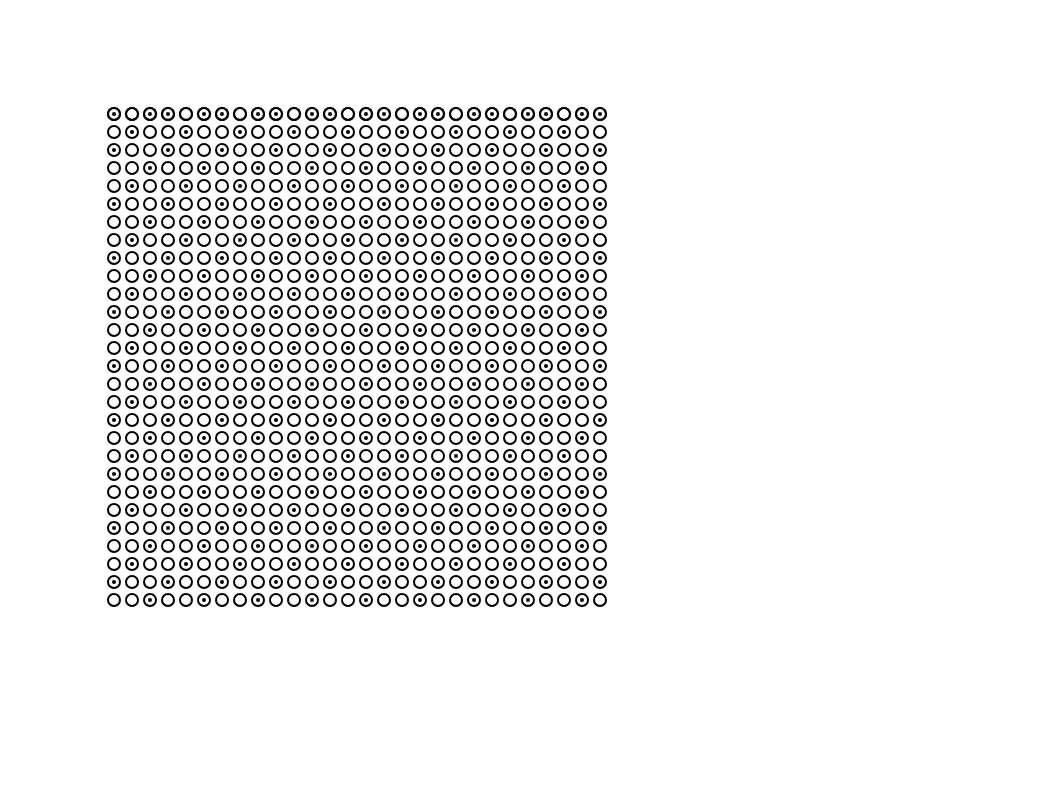
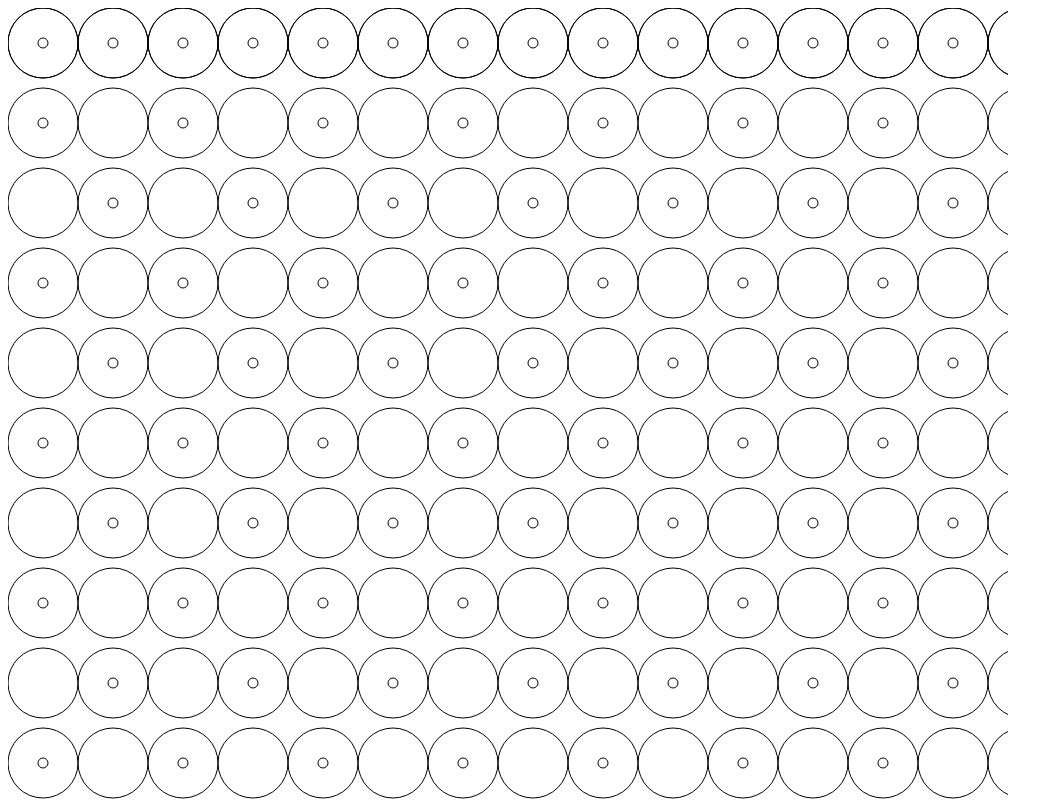
Before and after one commit to Alonsoe44/VisualDesignJs, a plain HTML site: page index.html in a window 1280 px wide. Shown: the top 801 px of the page, without its empty margins (0-1063 px from the left). Drawn offline with Linux system fonts and the light colour scheme.

Commit message:
MOre circles

```diff
--- a/index.html
+++ b/index.html
@@ -6,6 +6,6 @@
     <script src="script.js" defer ></script>
 </head>
 <body>
-    <canvas width="600" height="600"></canvas>
+    <canvas width="1000" height="1000"></canvas>
 </body>
 </html>
--- a/script.js
+++ b/script.js
@@ -5,15 +5,15 @@ context.fillStyle = 'green';
 //context.fillRect(100 ,100, 400, 400);
 
 //center of contorl with a lot of parameters
-let xspace = 3;
-let yspace = 3;
-let radius = 6;
+let xspace = 0;
+let yspace = 5;
+let radius = 35;
 let random = false;
 let divisor = parseInt(Math.random()*10);
 console.log(divisor);
 let squareSide = 30;
-let dividendo = 3;
-context.lineWidth = 2;
+let dividendo = 2;
+context.lineWidth = 1;
 if(!random){
     divisor = dividendo;
 }
@@ -23,7 +23,7 @@ let condiStatement = 0;
 
 
 
-let yHolder = 100+radius;
+let yHolder = radius;
 
 for(let j = 0; j <= squareSide; j++){
     for (let i = 0; i < squareSide; i++) {
@@ -32,7 +32,7 @@ for(let j = 0; j <= squareSide; j++){
         context.stroke();
         if((i+j)%divisor==0) {
             context.beginPath();
-            context.arc(radiusxAnalicer(radius, i, xspace), yHolder, radius - 5, 0, Math.PI * 2);
+            context.arc(radiusxAnalicer(radius, i, xspace), yHolder, radius - 30, 0, Math.PI * 2);
             context.stroke();
             //Ho ho ho no one will know
         }
@@ -41,8 +41,8 @@ for(let j = 0; j <= squareSide; j++){
 }
 
 function radiusxAnalicer(radiuss, i,xxspace){
-    return 100+radiuss+i*2*(radiuss+xxspace) ;
+    return radiuss+i*2*(radiuss+xxspace) ;
 }
 function radiusyAnalicer(radiuss, j, yyspace){
-    return 100+radiuss+j*yyspace;
+    return radiuss+j*yyspace;
 }
```
